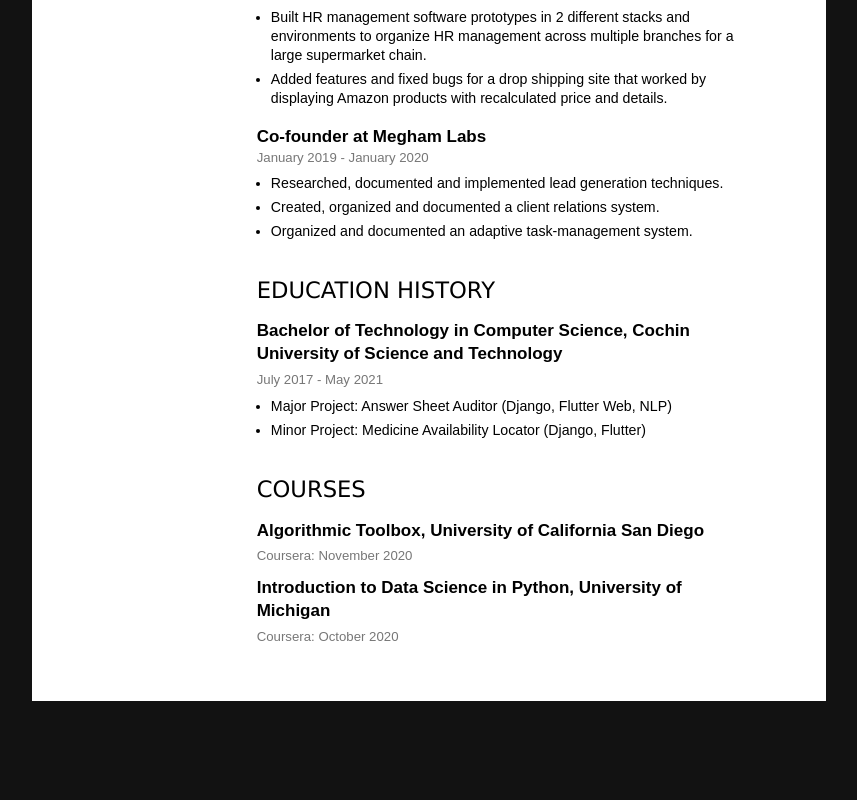
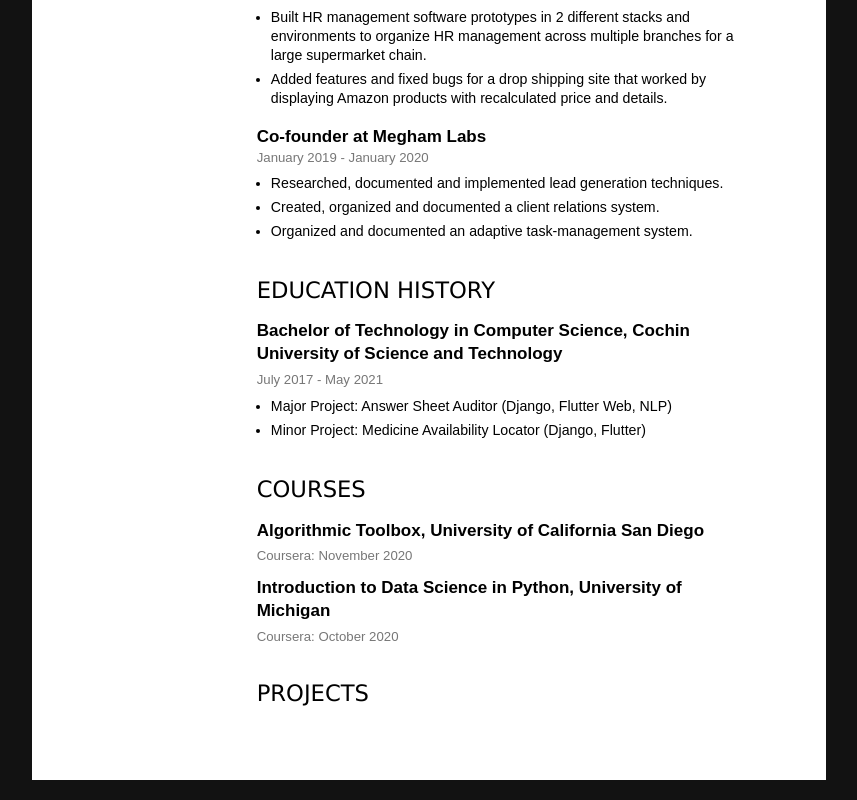
Before and after one commit to shamilsdq/shamilsdq-next, a Next.js app: page /resume in a window 1280 px wide. Shown: the part 935-1735 px from the top of the page, without its empty margins (211-1068 px from the left). Before the commit the page ends 1656 px from the top, so only its background shows below. Built offline with nearby package versions, Linux system fonts and the light colour scheme.

Commit message:
Created a basic Projects component and added it to Resume

```diff
--- /dev/null
+++ b/components/Resume/Projects.tsx
@@ -0,0 +1,9 @@
+import { FunctionComponent } from "react";
+
+const Projects: FunctionComponent = () => (
+    <section>
+        <h3>Projects</h3>
+    </section>
+);
+
+export default Projects;
--- a/components/Resume/index.tsx
+++ b/components/Resume/index.tsx
@@ -8,6 +8,7 @@ import Profile from "./Profile";
 import EmploymentHistory from "./EmploymentHistory";
 import EducationHistory from "./EducationHistory";
 import Courses from "./Courses";
+import Projects from "./Projects";
 
 export {
     Title,
@@ -18,4 +19,5 @@ export {
     EmploymentHistory,
     EducationHistory,
     Courses,
+    Projects,
 };
--- a/pages/resume.tsx
+++ b/pages/resume.tsx
@@ -10,6 +10,7 @@ import {
     EmploymentHistory,
     EducationHistory,
     Courses,
+    Projects,
 } from "components/Resume";
 
 const Resume: FunctionComponent = () => (
@@ -26,6 +27,7 @@ const Resume: FunctionComponent = () => (
                 <EmploymentHistory />
                 <EducationHistory />
                 <Courses />
+                <Projects />
             </main>
         </div>
     </div>
```
